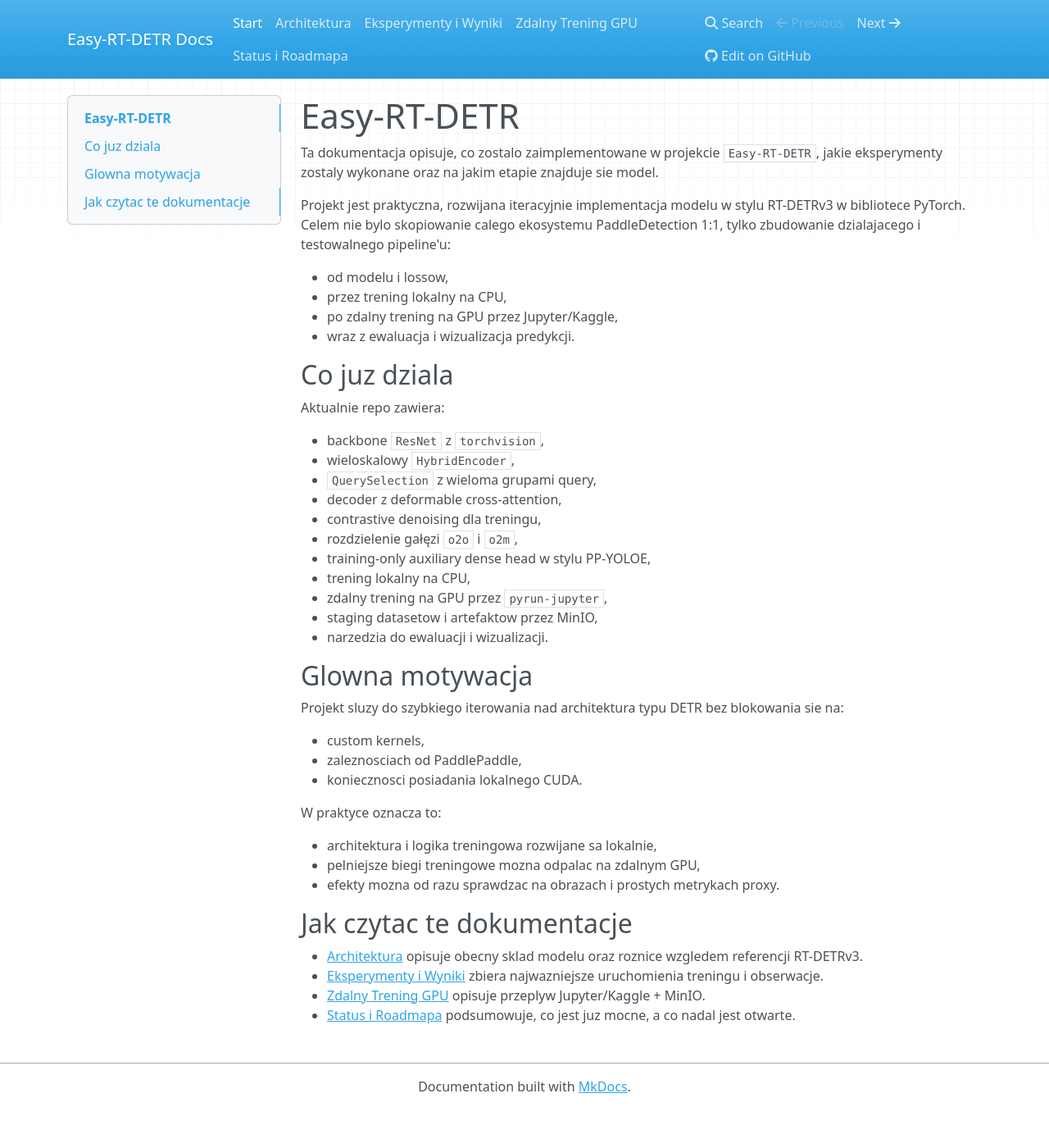
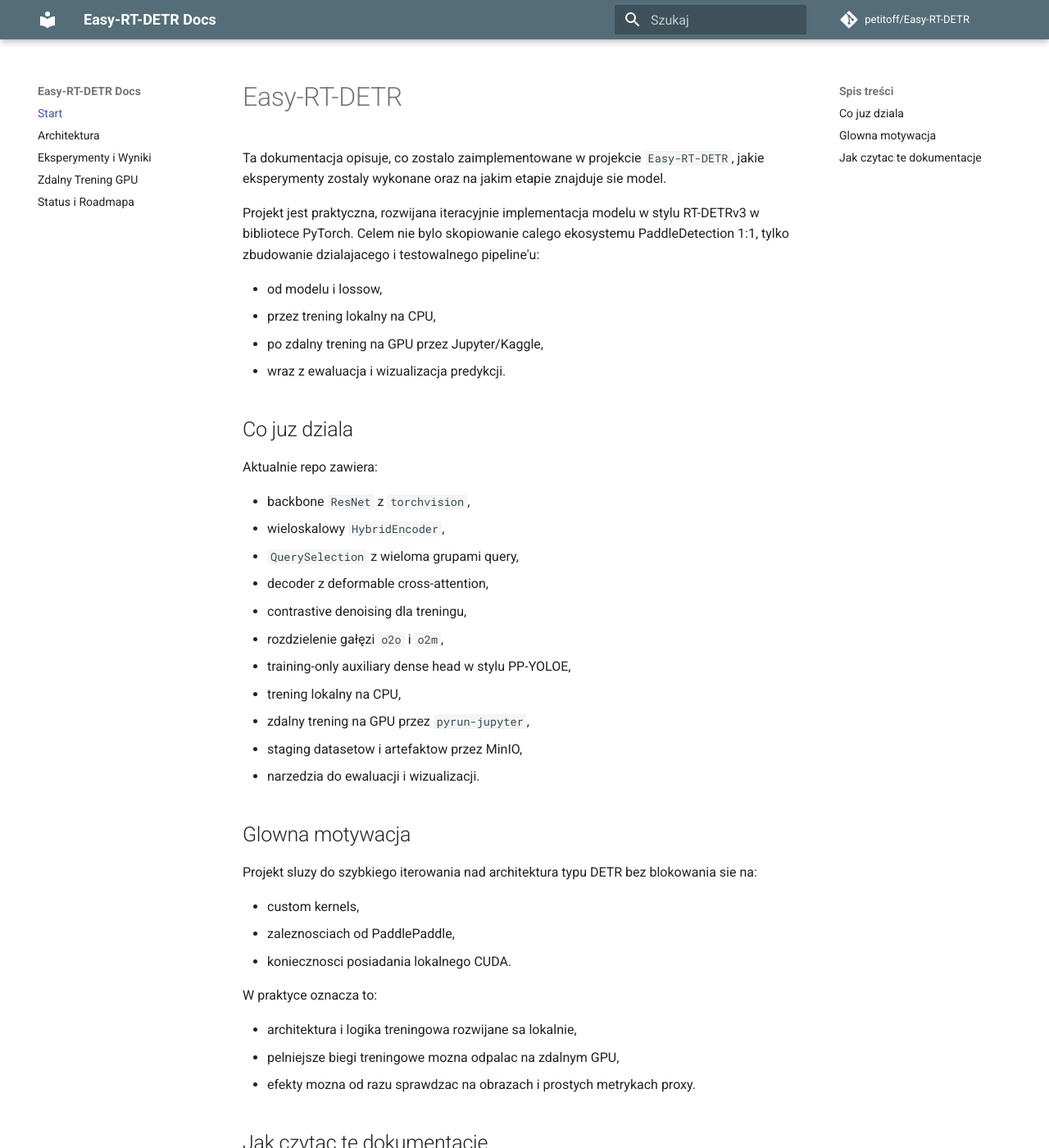
Before and after one commit to petitoff/Easy-RT-DETR, an MkDocs documentation site: the page built from docs/index.md, in a window 1280 px wide and 1400 px high. Shown: the whole window at 82% size. Built offline with MkDocs 1.6.1 and Material for MkDocs 9.7.7, drawn with Linux system fonts in a browser that asks for light colours; nearby versions of some CDN libraries; comment, search, counter and statistics services are not loaded; some of the changed text lies outside the part shown.

Commit message:
Enhance documentation setup with MkDocs Material theme and additional extensions

```diff
--- a/mkdocs.yml
+++ b/mkdocs.yml
@@ -2,8 +2,19 @@
 site_description: Dokumentacja rozwoju Easy-RT-DETR i statusu implementacji RT-DETRv3 w PyTorch.
 repo_url: https://github.com/petitoff/Easy-RT-DETR
 site_url: https://petitoff.github.io/Easy-RT-DETR/
+repo_name: petitoff/Easy-RT-DETR
 theme:
-  name: mkdocs
+  name: material
+  language: pl
+  features:
+    - navigation.instant
+    - navigation.sections
+    - navigation.top
+    - content.code.copy
+  palette:
+    - scheme: default
+      primary: blue grey
+      accent: indigo
 nav:
   - Start: index.md
   - Architektura: architecture.md
@@ -11,6 +22,12 @@
   - Zdalny Trening GPU: remote-training.md
   - Status i Roadmapa: status.md
 markdown_extensions:
+  - admonition
+  - pymdownx.highlight:
+      anchor_linenums: true
+  - pymdownx.inlinehilite
+  - pymdownx.snippets
+  - pymdownx.superfences
   - tables
   - toc:
       permalink: true
--- a/pyproject.toml
+++ b/pyproject.toml
@@ -21,6 +21,7 @@
 ]
 docs = [
   "mkdocs>=1.6",
+  "mkdocs-material>=9.5",
 ]
 
 [tool.setuptools.packages.find]
```
